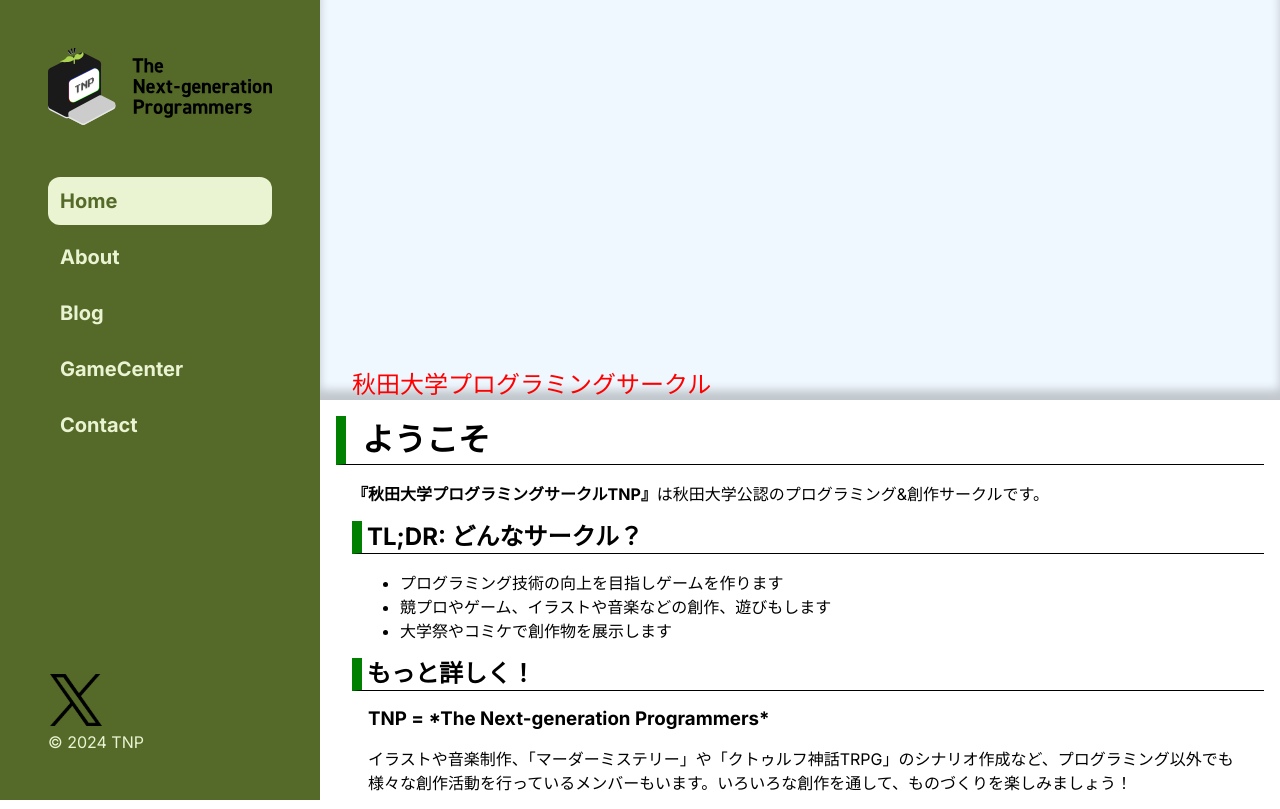
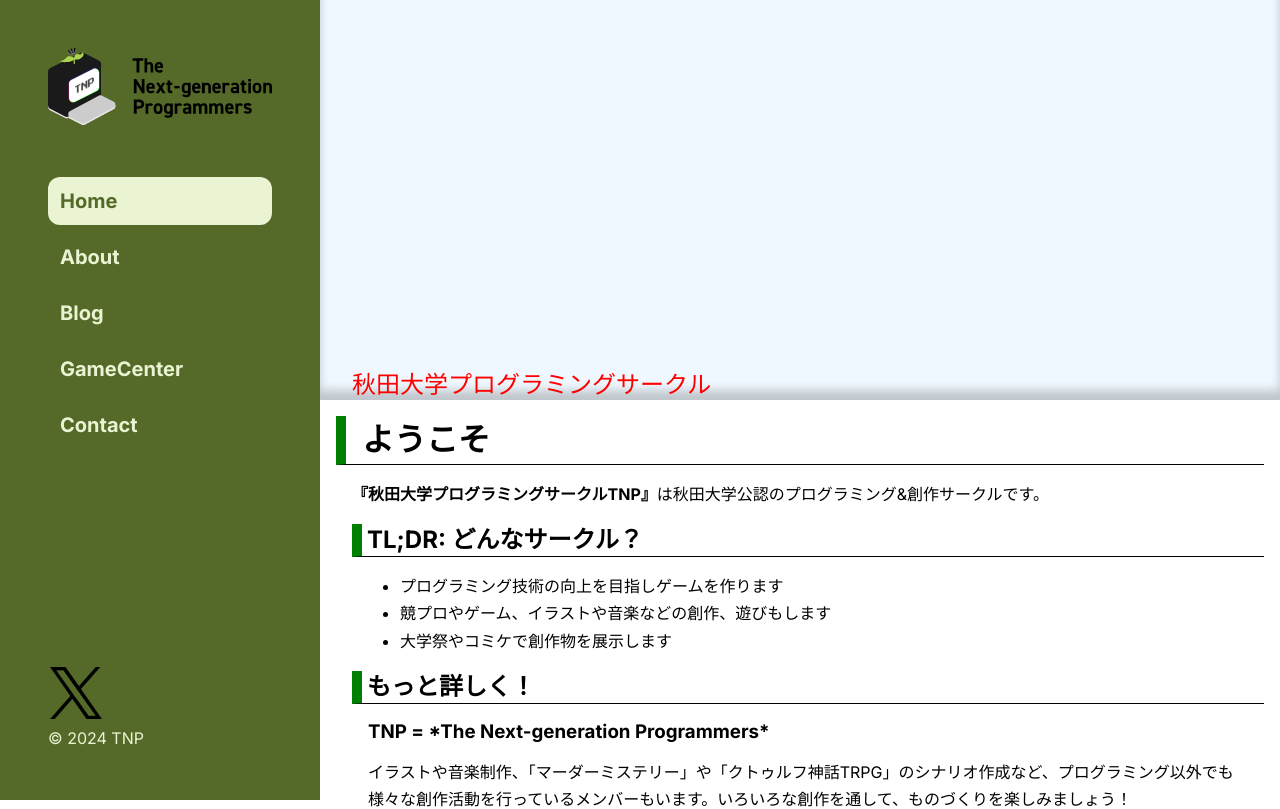
Before and after one commit to TNP-Coop-Homepage/tnp-homepage, a Next.js app: page / in a window 1280 px wide. Shown: the top 809 px of the page. Built offline with nearby package versions, Linux system fonts and the light colour scheme.

Commit message:
Enlarge line-height
読みやすさのため、行間を拡げました

```diff
--- a/src/app/globals.css
+++ b/src/app/globals.css
@@ -25,6 +25,10 @@ body {
   display: flex;
 }
 
+p, ul {
+  line-height: 1.7;
+}
+
 a {
   color: blue;
   text-decoration: none;
```
